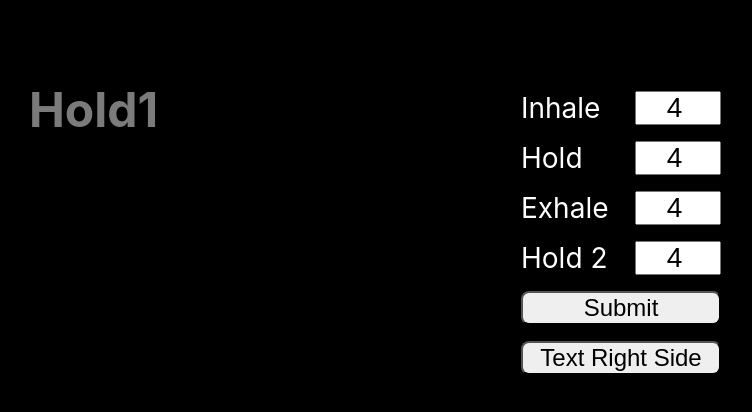
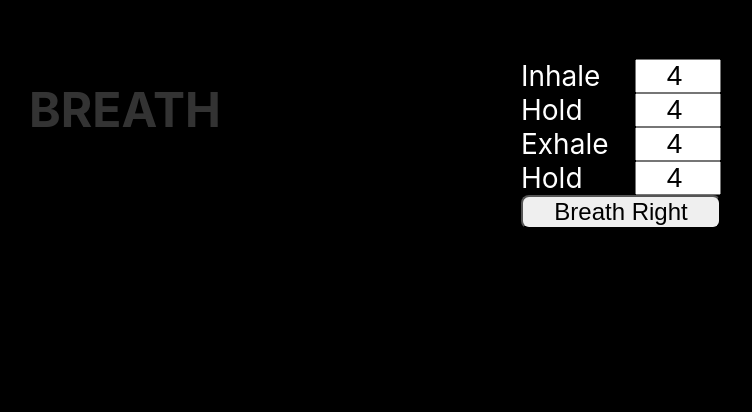
Before and after one commit to jblaszak/breathwork-app, a React (Create React App) app: page / in a window 1280 px wide. Shown: the top 412 px of the page, without its empty margins (19-771 px from the left). Built offline with nearby package versions, Linux system fonts and the light colour scheme.

Commit message:
Brought everything into one component and used semantic CSS.

```diff
--- a/src/App.js
+++ b/src/App.js
@@ -1,55 +1,103 @@
-import React, { useEffect, useState, useMemo } from "react";
+import React, { useEffect, useState, useMemo, useRef } from "react";
 import Form from "./components/Form";
 
 import classes from "./App.module.css";
 
 function App() {
-  const [inhaleTimer, setInhaleTimer] = useState(4);
-  const [holdTimer, setHoldTimer] = useState(4);
-  const [exhaleTimer, setExhaleTimer] = useState(4);
-  const [hold2Timer, setHold2Timer] = useState(4);
+  const inhaleRef = useRef();
+  const holdRef = useRef();
+  const exhaleRef = useRef();
+  const hold2Ref = useRef();
 
-  const breathTypes = ["Inhale", "Hold1", "Exhale", "Hold2"];
-  const breathCounts = useMemo(() => {
-    return [inhaleTimer, holdTimer, exhaleTimer, hold2Timer];
-  }, [inhaleTimer, holdTimer, exhaleTimer, hold2Timer]);
-
-  const [breath, setBreath] = useState(0);
   const [isLeft, setIsLeft] = useState(true);
 
-  const timerHandler = (inhale, hold, exhale, hold2) => {
-    setInhaleTimer(inhale);
-    setHoldTimer(hold);
-    setExhaleTimer(exhale);
-    setHold2Timer(hold2);
-    setBreath(0);
+  const setup = {
+    default: 4,
+    min: 0,
+    max: 15,
+    step: 0.1,
   };
 
-  useEffect(() => {
-    const breathTimeout = setTimeout(() => {
-      setBreath(breath + 1 === breathCounts.length ? 0 : breath + 1);
-    }, 1000 * breathCounts[breath]);
+  // const timerHandler = (inhale, hold, exhale, hold2) => {
+  //   setInhaleTimer(inhale);
+  //   setHoldTimer(hold);
+  //   setExhaleTimer(exhale);
+  //   setHold2Timer(hold2);
+  //   setBreath(0);
+  // };
 
-    return () => clearTimeout(breathTimeout);
-  }, [breath, breathCounts.length, breathCounts]);
+  // useEffect(() => {
+  //   const breathTimeout = setTimeout(() => {
+  //     setBreath(breath + 1 === breathCounts.length ? 0 : breath + 1);
+  //   }, 1000 * breathCounts[breath]);
 
-  const breathClass = `${classes.breath} ${
-    isLeft ? classes.left : classes.right
-  }`;
+  //   return () => clearTimeout(breathTimeout);
+  // }, [breath, breathCounts.length, breathCounts]);
 
   return (
-    <div>
-      <div
-        className={breathClass}
-        style={{
-          animationName: classes[breathTypes[breath]],
-          animationDuration: `${breathCounts[breath]}s`,
-        }}
-      >
-        {breathTypes[breath]}
+    <>
+      <div className={classes.breath} data-breath="inhale" data-side={isLeft ? "left" : "right"}>
+        {/* {breathTypes[breath]} */}
+        BREATH
       </div>
-      <Form timerHandler={timerHandler} isLeft={isLeft} setIsLeft={setIsLeft} />
-    </div>
+      <div className={classes.controls}>
+        <div className={classes.inputContainer}>
+          <label>Inhale</label>
+          <input
+            ref={inhaleRef}
+            id="inhale"
+            name="inhale"
+            type="number"
+            min={setup.min}
+            max={setup.max}
+            step={setup.step}
+            defaultValue={setup.default}
+          />
+        </div>
+        <div className={classes.inputContainer}>
+          <label>Hold</label>
+          <input
+            ref={holdRef}
+            id="hold"
+            name="hold"
+            type="number"
+            min={setup.min}
+            max={setup.max}
+            step={setup.step}
+            defaultValue={setup.default}
+          />
+        </div>
+        <div className={classes.inputContainer}>
+          <label>Exhale</label>
+          <input
+            ref={exhaleRef}
+            id="exhale"
+            name="exhale"
+            type="number"
+            min={setup.min}
+            max={setup.max}
+            step={setup.step}
+            defaultValue={setup.default}
+          />
+        </div>
+        <div className={classes.inputContainer}>
+          <label>Hold</label>
+          <input
+            ref={hold2Ref}
+            id="hold2"
+            name="hold"
+            type="number"
+            min={setup.min}
+            max={setup.max}
+            step={setup.step}
+            defaultValue={setup.default}
+          />
+        </div>
+        <button className={classes.button} onClick={() => setIsLeft(!isLeft)}>
+          {isLeft ? "Breath Right" : "Breath Left"}
+        </button>
+      </div>
+    </>
   );
 }
 
--- a/src/App.module.css
+++ b/src/App.module.css
@@ -1,61 +1,71 @@
 :root {
   --final-opacity: 0.2;
-    --top: 10vh;
-    --bottom: 80vh;
+  --breath-time: 4s;
+  --transform: translateY(10vh);
 }
 
 .breath {
   font-size: 3rem;
   font-weight: 700;
-    transform: translateY(var(--top));
 }
 
-.left {
+[data-breath="inhale"],
+[data-breath="hold"],
+[data-breath="exhale"],
+[data-breath="hold2"] {
+  transform: var(--transform);
+  transition: transform var(--breath-time);
+  animation: fadeOut var(--breath-time) forwards;
+}
+
+@keyframes fadeOut {
+  0% {
+    opacity: 1;
+  }
+  100% {
+    opacity: 0.2;
+  }
+}
+
+[data-side="left"] {
   margin-left: 3rem;
 }
 
-.right {
+[data-side="right"] {
   text-align: right;
   margin-right: 3rem;
 }
 
-@keyframes Inhale {
-    0% {
-        opacity: 1;
-        transform: translateY(var(--bottom));
-    }
-    100% {
-        opacity: var(--final-opacity);
-        transform: translateY(var(--top));
-    }
+.controls {
+  display: grid;
+  place-content: center;
 }
 
-@keyframes Hold1 {
-    0% {
-        opacity: 1;
-    }
-    100% {
-        opacity: var(--final-opacity);
-    }
+.inputContainer {
+  display: flex;
+  justify-content: space-between;
+  align-items: center;
+  width: 200px;
 }
 
-@keyframes Exhale {
-    0% {
-        opacity: 1;
-    }
-    100% {
-        opacity: var(--final-opacity);
-        transform: translateY(var(--bottom));
-    }
+.inputContainer label {
+  font-size: 1.75rem;
 }
 
-@keyframes Hold2 {
-    0% {
-        opacity: 1;
-        transform: translateY(var(--bottom));
+.inputContainer input {
+  height: 1.75rem;
+  font-size: 1.75rem;
+  width: 70px;
+  padding-left: 10px;
+  text-align: center;
 }
-    100% {
-        opacity: var(--final-opacity);
-        transform: translateY(var(--bottom));
+
+.button {
+  font-size: 1.5rem;
+  border-radius: 0.5rem;
+  cursor: pointer;
 }
+
+.button:hover {
+  background-color: rgb(154, 255, 168);
 }
--- a/src/components/Form.js
+++ b/src/components/Form.js
@@ -26,9 +26,6 @@ const Form = ({ timerHandler, isLeft, setIsLeft }) => {
       <Input label="Exhale" inputRef={exhaleRef} defaultValue={4} />
       <Input label="Hold 2" inputRef={hold2Ref} defaultValue={4} />
       <button className={classes.button}>Submit</button>
-      <button className={classes.button} onClick={() => setIsLeft(!isLeft)}>
-        {isLeft ? "Text Right Side" : "Text Left Side"}
-      </button>
     </form>
   );
 };
--- a/src/components/Input.js
+++ b/src/components/Input.js
@@ -12,7 +12,7 @@ const Input = ({ label, inputRef, defaultValue, value }) => {
         step="0.1"
         defaultValue={defaultValue}
         value={value}
-      ></input>
+      />
     </div>
   );
 };
```
Lines whose indentation alone changed are shown as unchanged.
